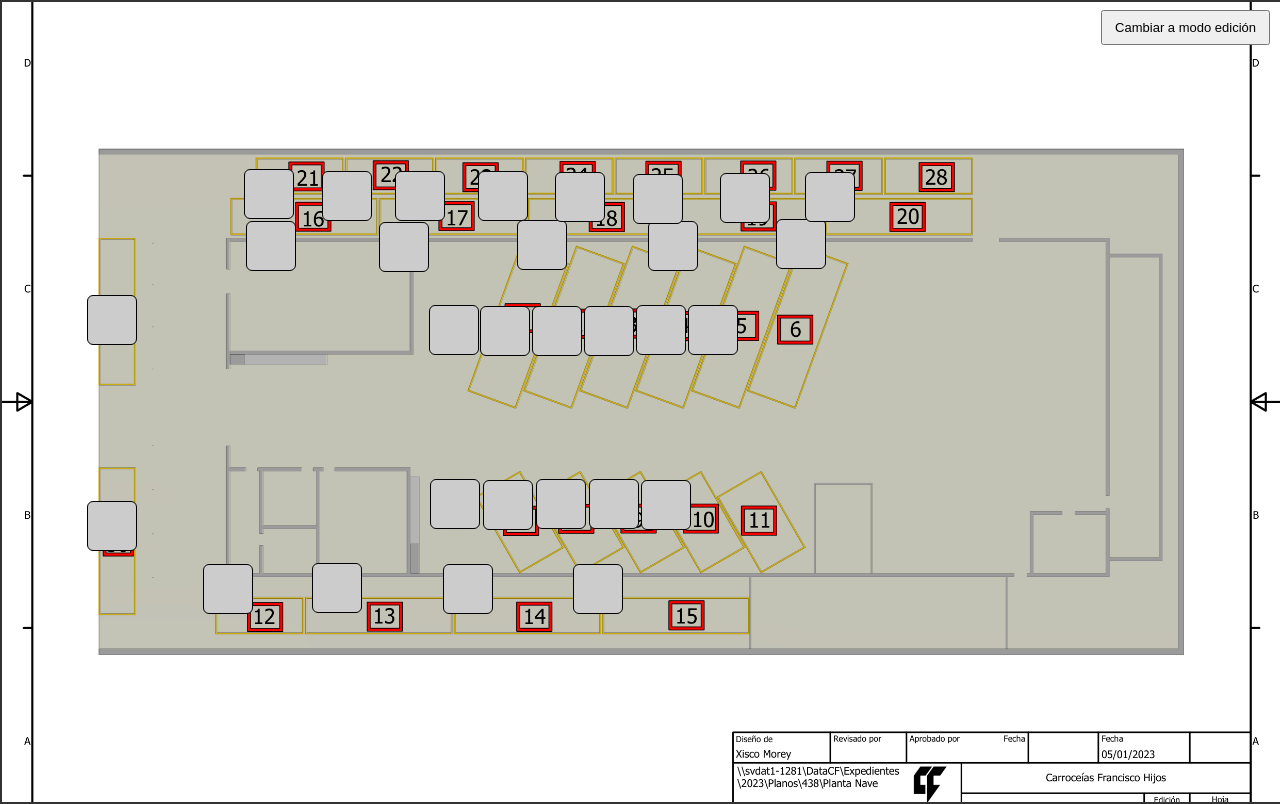
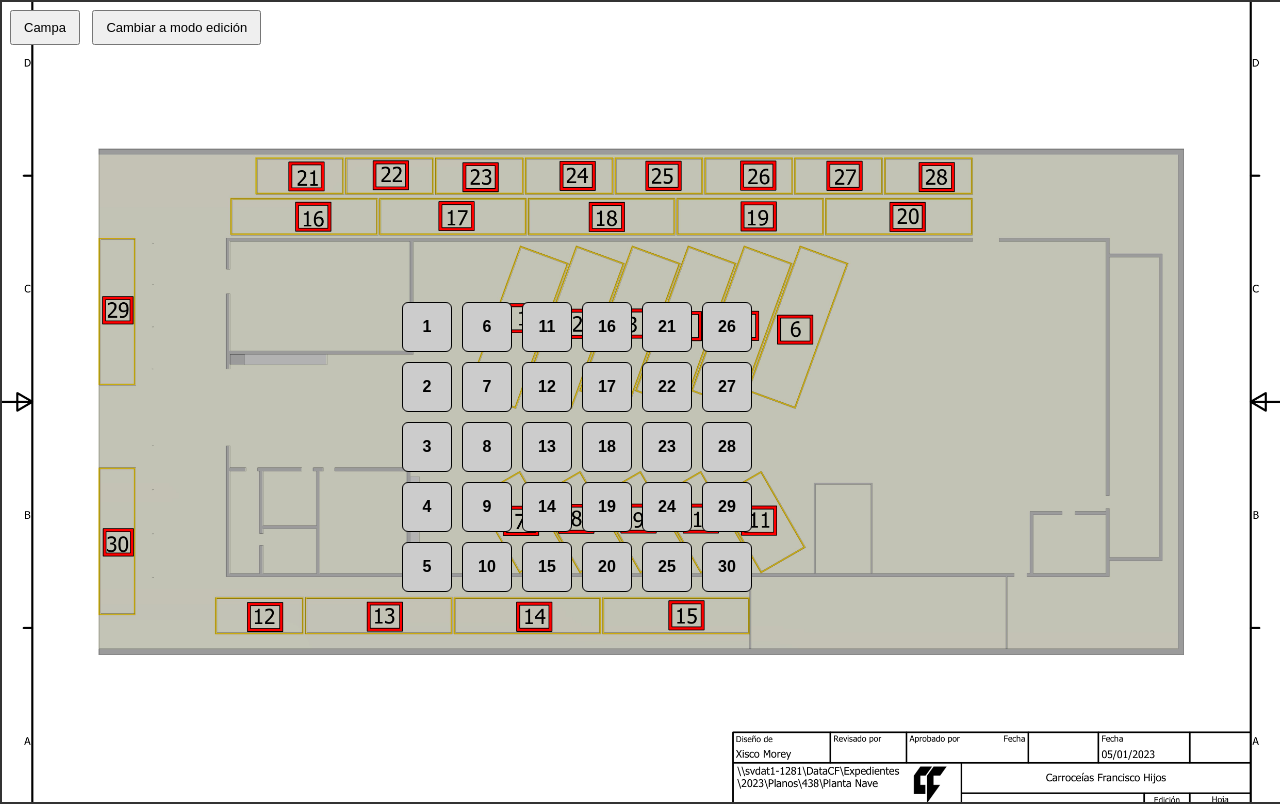
Before and after one commit to TomeuPont/disposicion-vehiculos, a plain HTML site: page index.html in a window 1280 px wide. Drawn offline with Linux system fonts and the light colour scheme.

Commit message:
Update index.html

```diff
--- a/index.html
+++ b/index.html
@@ -12,10 +12,11 @@
     .panel-lateral {
       position: absolute;
       top: 10px;
-      right: 10px;
+      left: 10px;
       z-index: 10;
     }
-    .modo-toggle {
+    .panel-lateral button {
+      margin-right: 8px;
       padding: 8px 12px;
       font-size: 13px;
       cursor: pointer;
@@ -24,7 +25,6 @@
       position: relative;
       width: 100%;
       height: 100%;
-      background-image: url('plano-fondo.png');
       background-size: cover;
       background-position: center;
       border: 2px solid #333;
@@ -36,7 +36,7 @@
       background-color: #ccc;
       border: 1px solid #000;
       border-radius: 6px;
-      font-size: 9px;
+      font-size: 10px;
       text-align: center;
       padding: 2px;
       cursor: grab;
@@ -50,7 +50,7 @@
     }
     .bloque .numero {
       font-weight: bold;
-      font-size: 10px;
+      font-size: 16px;
     }
     .modal {
       display: none;
@@ -82,7 +82,8 @@
 <body>
 
 <div class="panel-lateral">
-  <button class="modo-toggle" onclick="alternarModo()" id="botonModo">Cambiar a modo edición</button>
+  <button onclick="alternarUbicacion()" id="btnUbicacion">Campa</button>
+  <button onclick="alternarModo()" id="botonModo">Cambiar a modo edición</button>
 </div>
 <div class="plano-container" id="plano"></div>
 
@@ -109,32 +110,32 @@ const trabajadorInput = document.getElementById('trabajador');
 const matriculaInput = document.getElementById('matricula');
 const marcaInput = document.getElementById('marca');
 const botonModo = document.getElementById('botonModo');
+const botonUbicacion = document.getElementById('btnUbicacion');
 const closeModal = document.getElementById('closeModal');
 
 let bloques = [];
 let datos = [];
 let modoEdicion = false;
 let bloqueActual;
+let ubicacionActual = 'taller';
 
-const posicionesFijas = [
-  {top: 303, left: 427}, {top: 304, left: 478}, {top: 304, left: 530}, {top: 304, left: 582}, {top: 303, left: 634},
-  {top: 303, left: 686}, {top: 477, left: 428}, {top: 478, left: 481}, {top: 477, left: 534}, {top: 477, left: 587},
-  {top: 478, left: 639}, {top: 562, left: 201}, {top: 561, left: 310}, {top: 562, left: 441}, {top: 562, left: 571},
-  {top: 219, left: 244}, {top: 220, left: 377}, {top: 218, left: 515}, {top: 219, left: 646}, {top: 217, left: 774},
-  {top: 167, left: 242}, {top: 169, left: 320}, {top: 169, left: 393}, {top: 169, left: 476}, {top: 170, left: 553},
-  {top: 172, left: 631}, {top: 171, left: 718}, {top: 170, left: 803}, {top: 499, left: 85}, {top: 293, left: 85},
-];
+const posicionesTaller = [...Array(30)].map((_, i) => ({top: 300 + (i % 5) * 60, left: 400 + Math.floor(i / 5) * 60}));
+const posicionesCampa = [...Array(30)].map((_, i) => ({top: 100 + (i % 5) * 60, left: 100 + Math.floor(i / 5) * 60}));
 
 function crearBloques() {
+  plano.innerHTML = '';
+  bloques = [];
   for (let i = 0; i < 30; i++) {
     const div = document.createElement('div');
     div.className = 'bloque';
-    div.dataset.index = i;
-    div.style.top = posicionesFijas[i].top + 'px';
-    div.style.left = posicionesFijas[i].left + 'px';
+    const globalIndex = ubicacionActual === 'taller' ? i : i + 30;
+    div.dataset.index = globalIndex;
+    const pos = ubicacionActual === 'taller' ? posicionesTaller[i] : posicionesCampa[i];
+    div.style.top = pos.top + 'px';
+    div.style.left = pos.left + 'px';
     plano.appendChild(div);
     bloques.push(div);
-    datos.push({actividad: '', cliente: '', trabajador: '', matricula: '', marca: '', ocupado: false});
+    if (!datos[globalIndex]) datos[globalIndex] = {actividad: '', cliente: '', trabajador: '', matricula: '', marca: '', ocupado: false};
 
     div.addEventListener('click', () => {
       if (!modoEdicion) abrirModal(div);
@@ -169,11 +170,23 @@ function crearBloques() {
       }
     });
   }
+  renderizarBloques();
+  actualizarFondo();
 }
 
 function alternarModo() {
   modoEdicion = !modoEdicion;
   botonModo.textContent = modoEdicion ? 'Bloquear edición' : 'Cambiar a modo edición';
+}
+
+function alternarUbicacion() {
+  ubicacionActual = ubicacionActual === 'taller' ? 'campa' : 'taller';
+  botonUbicacion.textContent = ubicacionActual === 'taller' ? 'Campa' : 'Taller';
+  crearBloques();
+}
+
+function actualizarFondo() {
+  plano.style.backgroundImage = `url('${ubicacionActual === 'taller' ? 'plano-fondo.png' : 'plano-campa.png'}')`;
 }
 
 function abrirModal(bloque) {
@@ -210,7 +223,8 @@ function liberarDatos() {
 }
 
 function renderizarBloques() {
-  bloques.forEach((bloque, i) => {
+  bloques.forEach((bloque) => {
+    const i = parseInt(bloque.dataset.index);
     const info = datos[i];
     if (info.ocupado) {
       bloque.style.backgroundColor = info.trabajador ? '#f00' : '#8f8';
```
